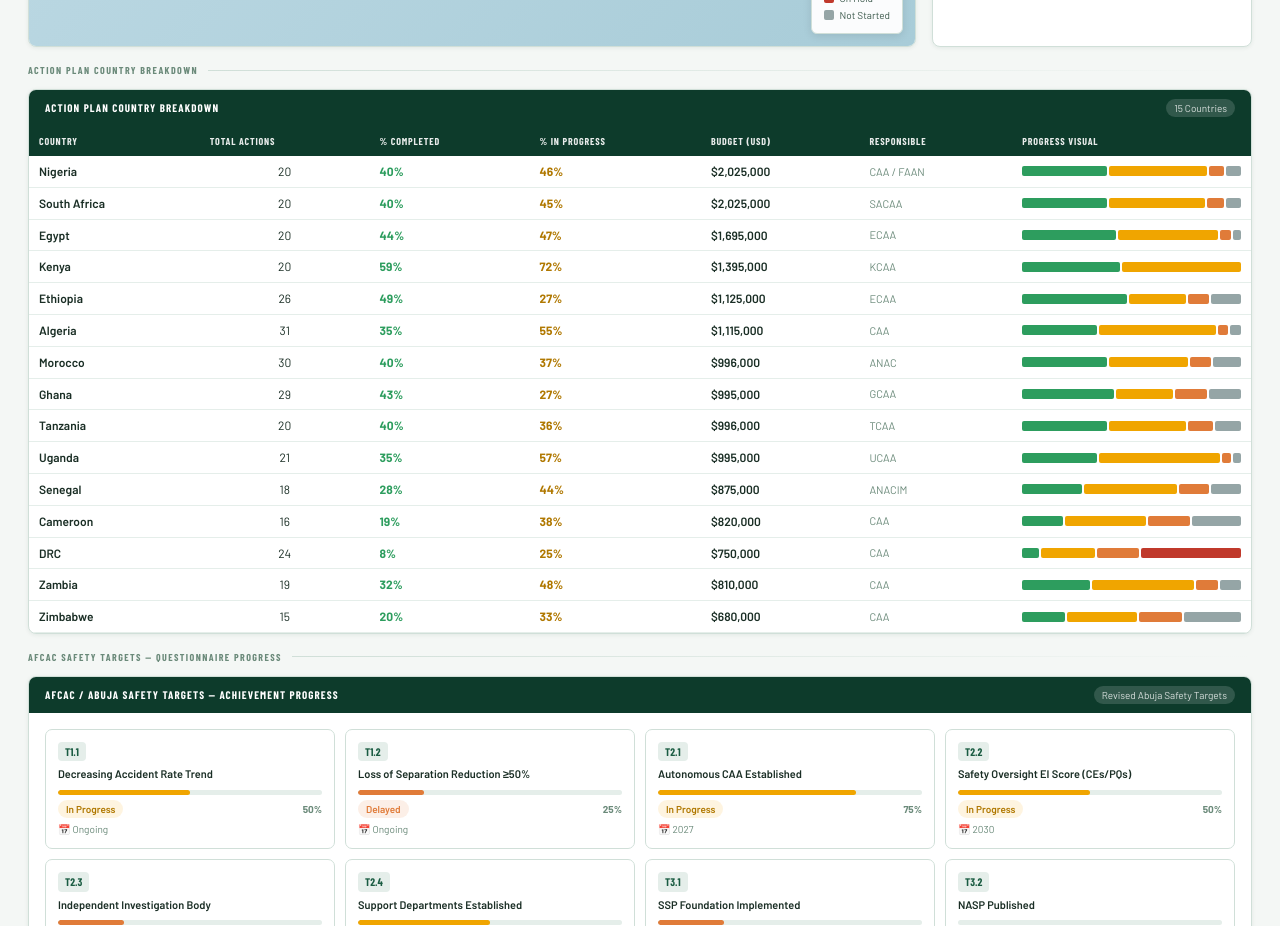
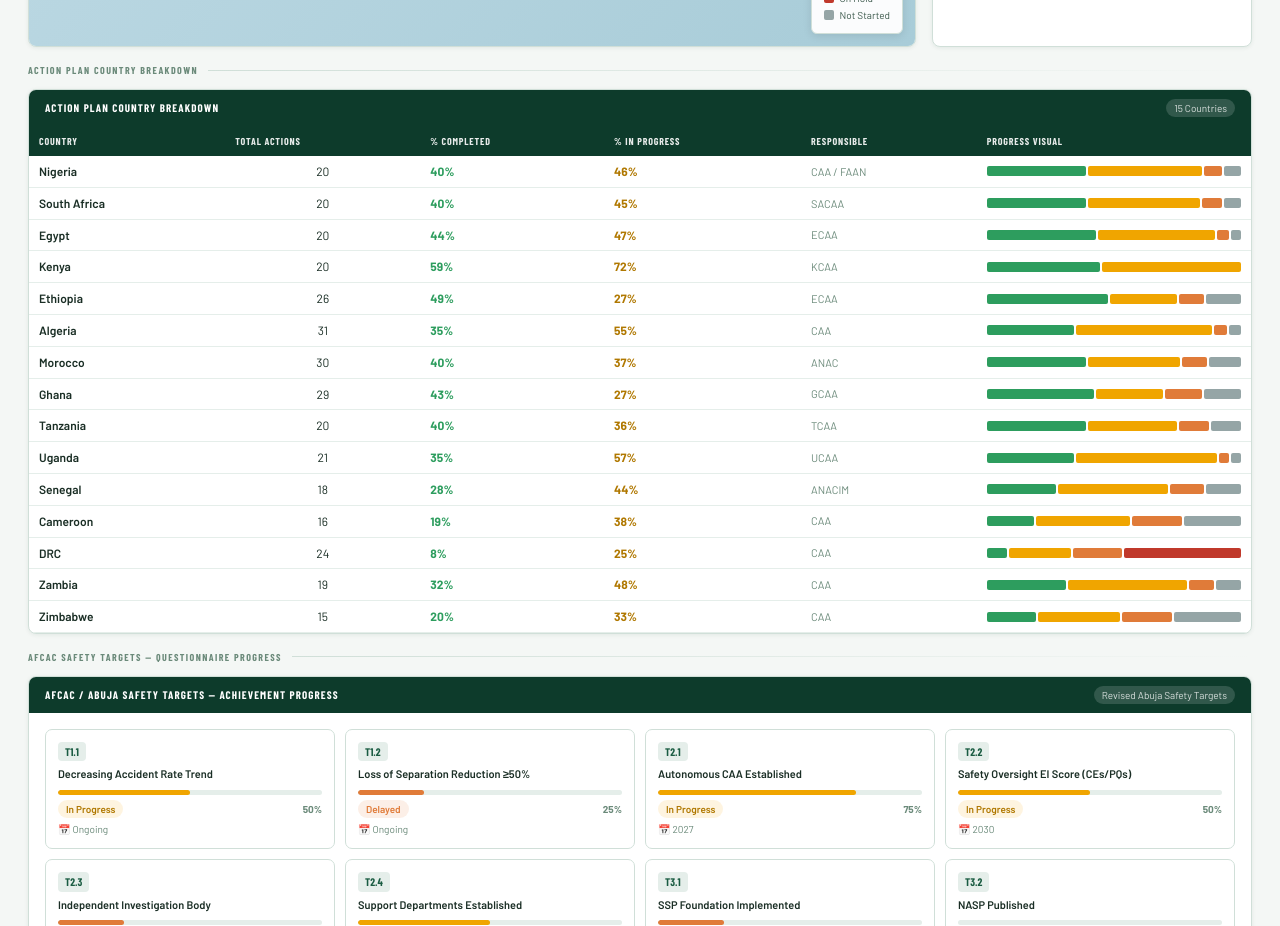
Before and after one commit to seninfosec-sn/Afcac-Dashboard, a Next.js app: page / in a window 1280 px wide. Shown: the part 1760-2686 px from the top of the page. Built offline with nearby package versions, Linux system fonts and the light colour scheme; a web font is replaced by a local one.

Commit message:
Remove Budget (USD) column from Action Plan Country Breakdown table
Co-Authored-By: Claude Sonnet 4.6 <noreply@anthropic.com>

```diff
--- a/components/BreakdownTable.tsx
+++ b/components/BreakdownTable.tsx
@@ -14,7 +14,6 @@ export default function BreakdownTable({ countries }: { countries: CountryRow[]
     { label: "Total Actions",  key: "actions" },
     { label: "% Completed",    key: "completed" },
     { label: "% In Progress",  key: "inprogress" },
-    { label: "Budget (USD)",   key: "budget" },
     { label: "Responsible",    key: "entity" },
   ];
 
@@ -58,7 +57,6 @@ export default function BreakdownTable({ countries }: { countries: CountryRow[]
                 <td>
                   <span style={{ color: "#b07800", fontWeight: 700 }}>{row.inprogress}%</span>
                 </td>
-                <td style={{ fontWeight: 600 }}>${row.budget.toLocaleString()}</td>
                 <td style={{ color: "var(--ink3)", fontSize: 11 }}>{row.entity}</td>
                 <td style={{ minWidth: 120 }}>
                   <div style={{ display: "flex", gap: 2, height: 10 }}>
```
